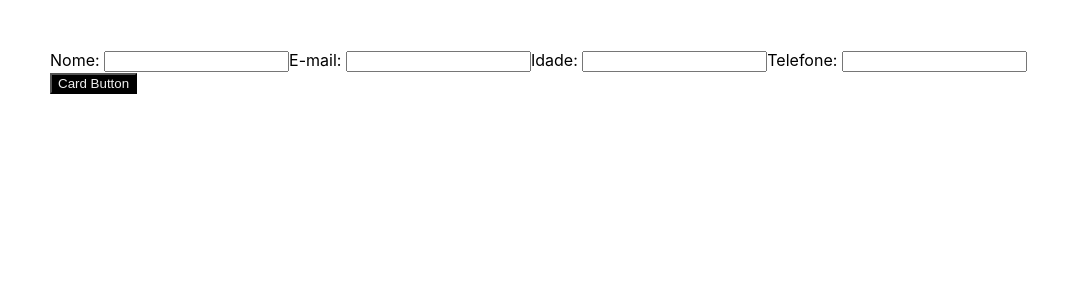
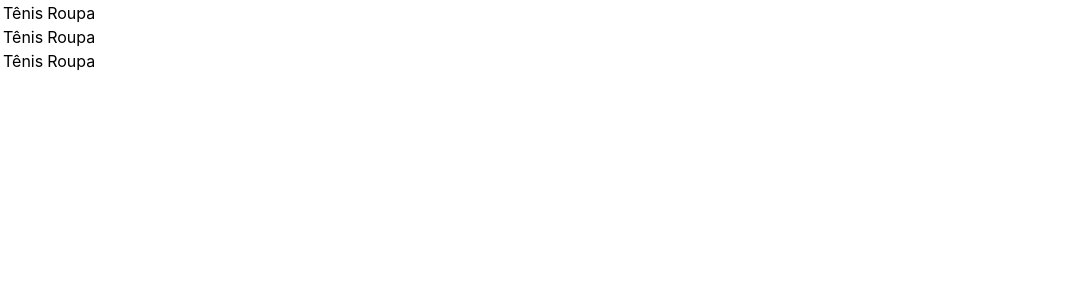
Before and after one commit to 4lexRossi/praticasAvancadasReactJS, a React (Create React App) app: page / in a window 1280 px wide. Shown: the top 300 px of the page, without its empty margins (0-1083 px from the left). Built offline with nearby package versions, Linux system fonts and the light colour scheme.

Commit message:
Aula 2 módulo 1 Fragments

```diff
--- a/src/App.js
+++ b/src/App.js
@@ -1,20 +1,27 @@
-import React, { useState, useEffect } from 'react';
-import { ThemeContext, themes } from './Theme';
-import Card from './Card';
+import React, { Fragment } from 'react';
 
-function App () {
-  const [token, setToken] = useState()
+const store =['', '', '']
 
-  useEffect(() => {
-    setTimeout(() => {
-      setToken('2145632')
-    }, 4000)
-  }, [setToken])
+function Column() {
+  return (
+    <tr>
+      <td>Tênis</td>
+      <td>Roupa</td>
+    </tr>
+  )
+}
 
+function App() {
+
+  const renderColumns = (element, key) => (
+    <Fragment key={`column-${key}`}>
+      <Column />
+    </Fragment>
+  )
   return (
-    <ThemeContext.Provider value={{ ...themes.primary, token }}>
-      <Card />
-    </ThemeContext.Provider>
+    <table>
+      {store.map(renderColumns)}
+    </table>
   )
 }
 
```
Also changed, not shown: 1 other file (tests, documents, lock files or other folders).
